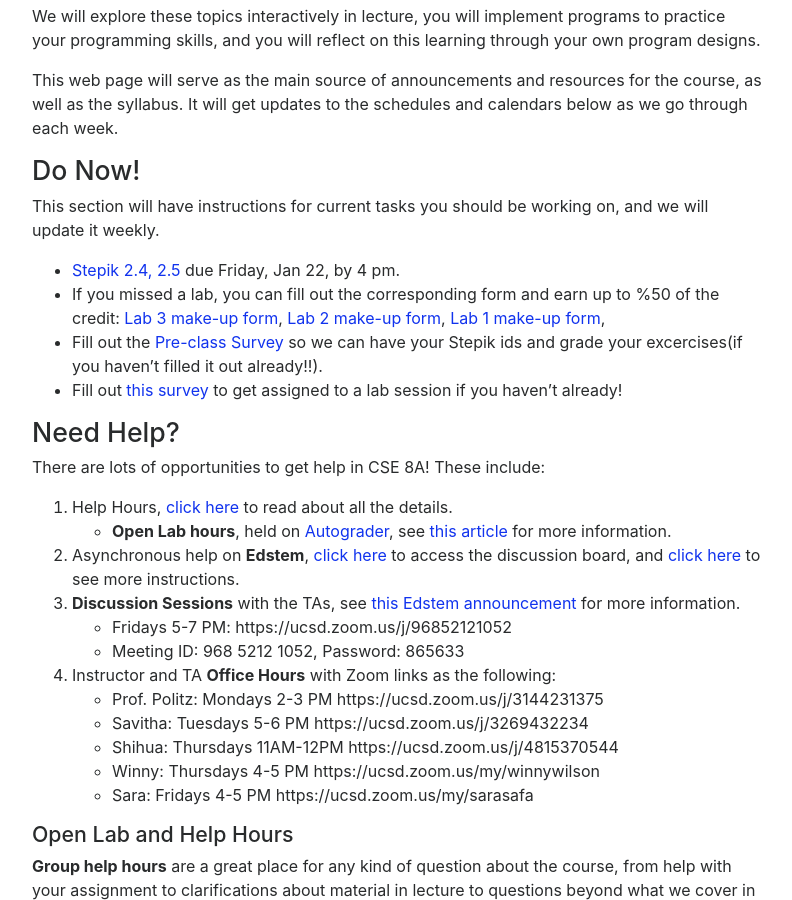
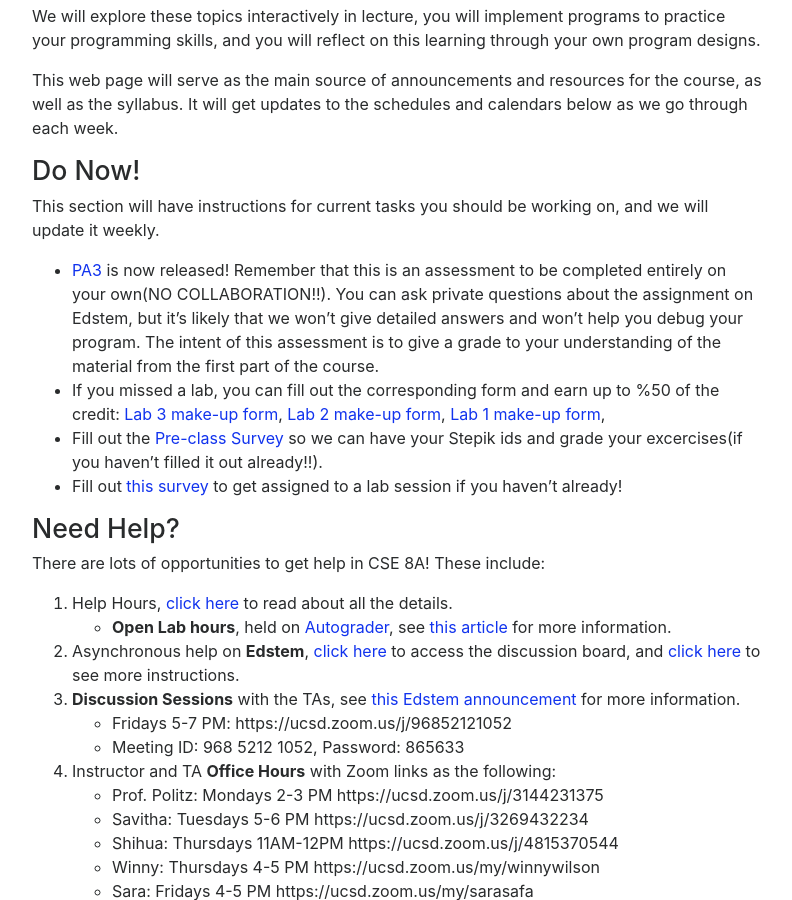
Before and after one commit to ucsd-cse8a-w21/ucsd-cse8a-w21.github.io, a Jekyll site: the page built from index.md, in a window 1280 px wide and 900 px high, scrolled down 707 px. Shown: the whole window, without its empty margins (243-1035 px from the left). Built offline with Jekyll 4.4.1, drawn with Linux system fonts in a browser that asks for light colours; nearby versions of some CDN libraries.

Commit message:
Update index.md

```diff
--- a/index.md
+++ b/index.md
@@ -28,7 +28,7 @@ and calendars below as we go through each week.
 This section will have instructions for current tasks you should be working
 on, and we will update it weekly.
 
-- [Stepik 2.4, 2.5](https://stepik.org/lesson/467752/step/1?unit=458571) due Friday, Jan 22, by 4 pm.
+- [PA3](https://ucsd-cse8a-w21.github.io/pa3/) is now released! Remember that this is an assessment to be completed entirely on your own(NO COLLABORATION!!). You can ask private questions about the assignment on Edstem, but it's likely that we won't give detailed answers and won't help you debug your program. The intent of this assessment is to give a grade to your understanding of the material from the first part of the course.
 - If you missed a lab, you can fill out the corresponding form and earn up to %50 of the credit: [Lab 3 make-up form](https://docs.google.com/forms/d/e/1FAIpQLSd34OGESkTY_MG_50luXb9NF_11-Cr94hGmgM-R-ple6NTtFg/viewform), [Lab 2 make-up form](https://forms.gle/q1s1Dr1KMe3RY77LA), [Lab 1 make-up form](https://forms.gle/QybphWqaceBJUVQR9),
 - Fill out the [Pre-class Survey](https://forms.gle/fu7V8UxvKEH3i6ef7) so we can have your Stepik ids and grade your excercises(if you haven't filled it out already!!).
 - Fill out [this
```
